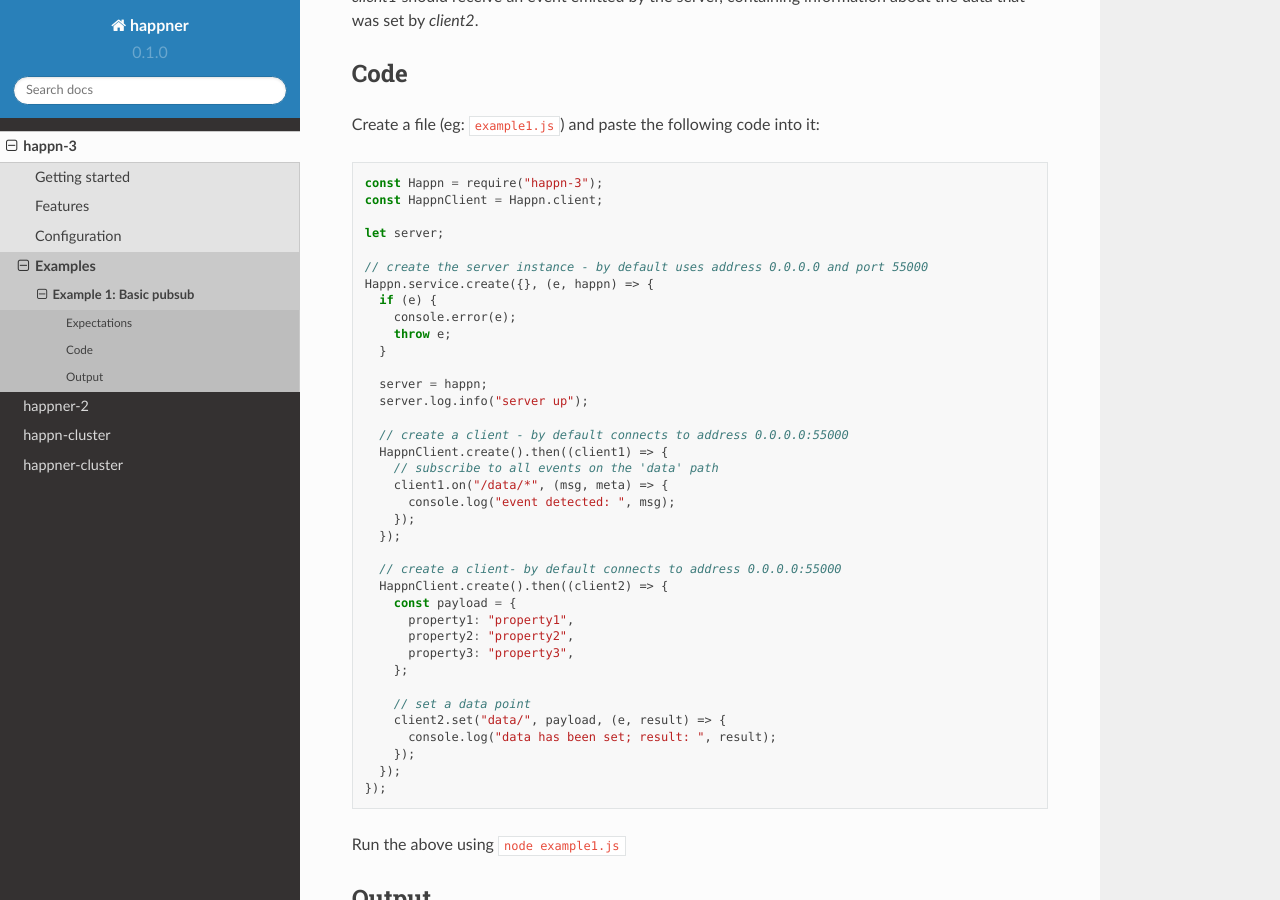
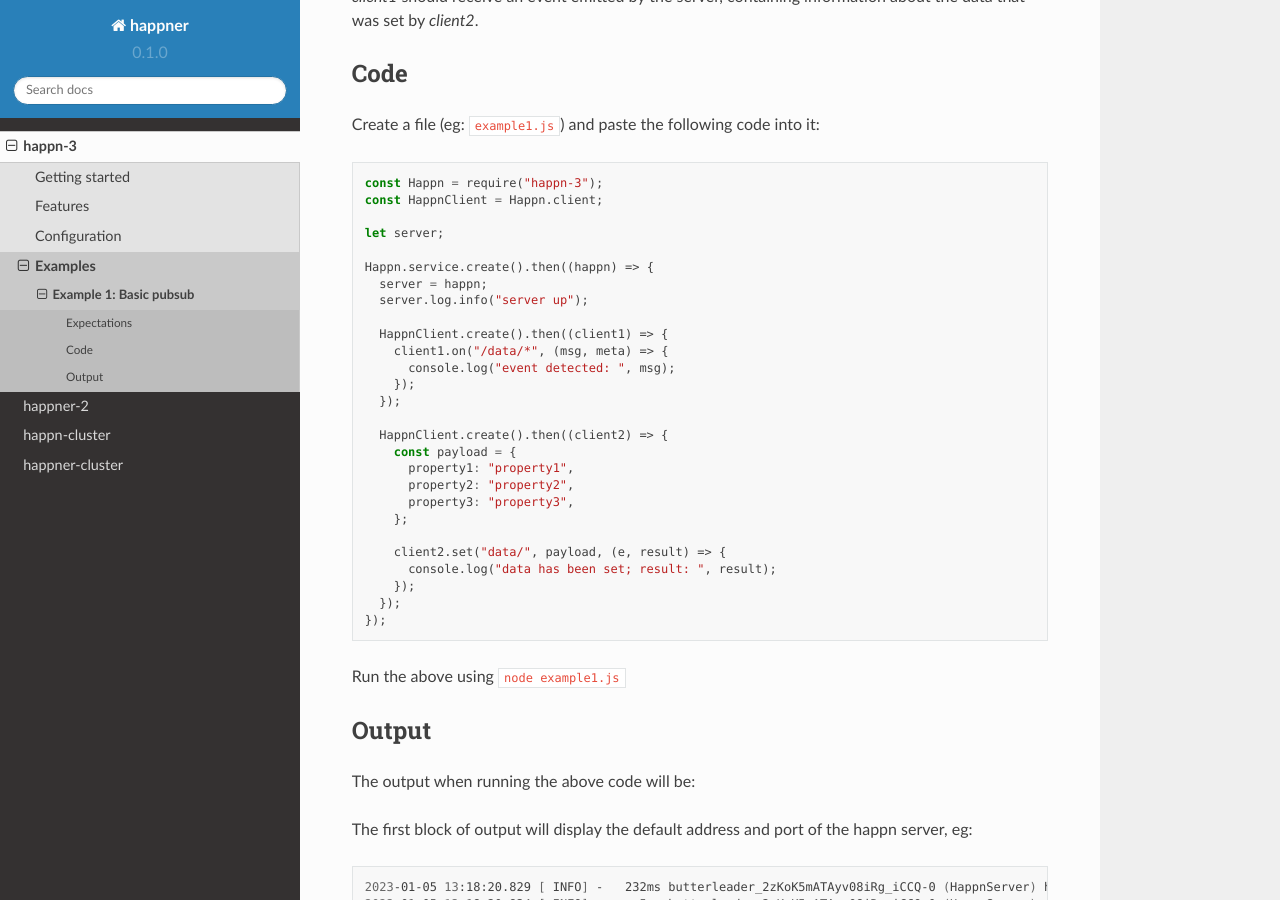
Before and after one commit to happner/happner-docs, a Sphinx documentation site: the page built from docs/source/happn/examples/simple-example-1.rst, in a window 1280 px wide and 900 px high, scrolled down 351 px. Built offline with Sphinx 7.4.7 and the Read the Docs theme 2.0.0, drawn with Linux system fonts in a browser that asks for light colours.

Commit message:
Resolved minor issue with pubsub example 1

```diff
--- a/docs/source/happn/examples/simple-example-1.rst
+++ b/docs/source/happn/examples/simple-example-1.rst
@@ -22,25 +22,16 @@ Create a file (eg: :code:`example1.js`) and paste the following code into it:
 
     let server;
 
-    // create the server instance - by default uses address 0.0.0.0 and port 55000
-    Happn.service.create({}, (e, happn) => {
-      if (e) {
-        console.error(e);
-        throw e;
-      }
-
+    Happn.service.create().then((happn) => {
       server = happn;
       server.log.info("server up");
 
-      // create a client - by default connects to address 0.0.0.0:55000
       HappnClient.create().then((client1) => {
-        // subscribe to all events on the 'data' path
         client1.on("/data/*", (msg, meta) => {
           console.log("event detected: ", msg);
         });
       });
 
-      // create a client- by default connects to address 0.0.0.0:55000
       HappnClient.create().then((client2) => {
         const payload = {
           property1: "property1",
@@ -48,14 +39,11 @@ Create a file (eg: :code:`example1.js`) and paste the following code into it:
           property3: "property3",
         };
 
-        // set a data point
         client2.set("data/", payload, (e, result) => {
           console.log("data has been set; result: ", result);
         });
       });
     });
-
-
 
 Run the above using :code:`node example1.js`
 
```
